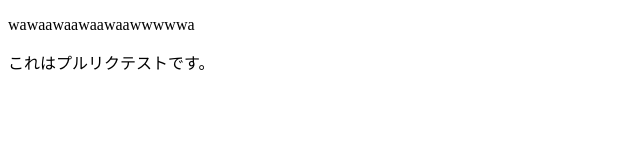
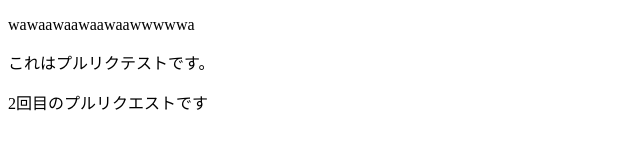
Before and after one commit to petaxa/pull, a plain HTML site: page index.html in a window 1280 px wide. Shown: the whole page, without its empty margins (0-640 px from the left). Drawn offline with Linux system fonts and the light colour scheme.

Commit message:
めうめう

```diff
--- a/index.html
+++ b/index.html
@@ -9,5 +9,7 @@
 <body>
   <p>wawaawaawaawaawwwwwa</p>
   <p>これはプルリクテストです。</p>
+
+  <p>2回目のプルリクエストです</p>
 </body>
 </html>
```
